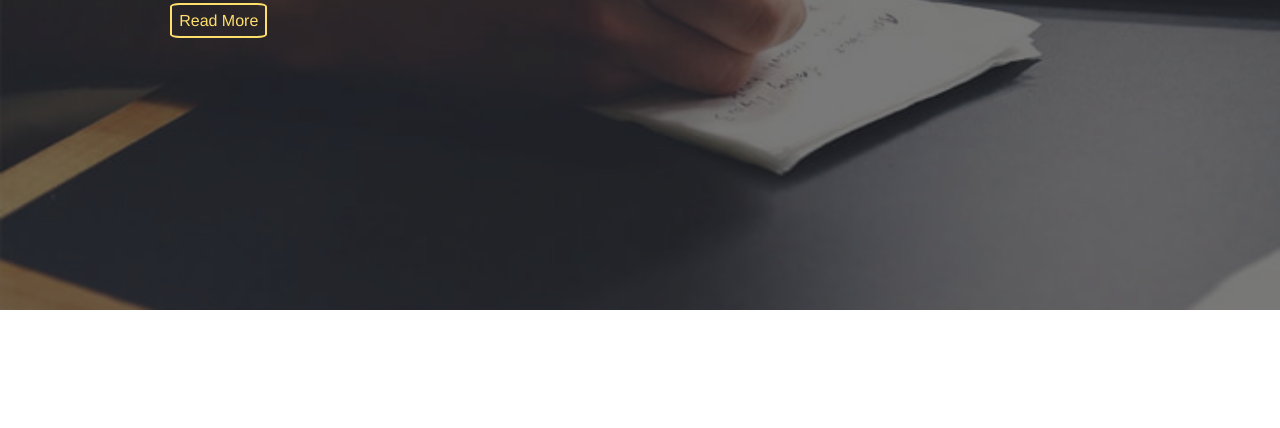
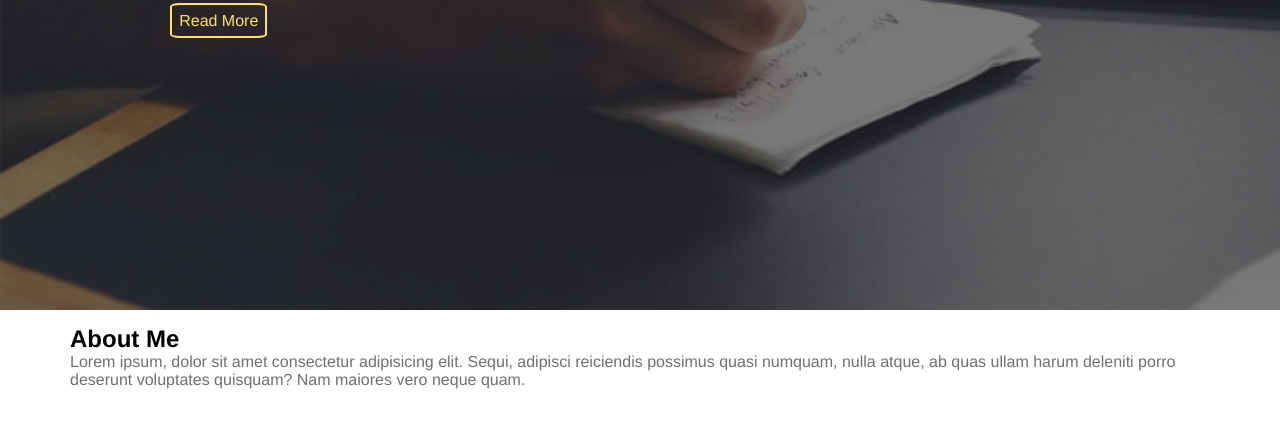
Before and after one commit to omar199523/myPorfile, a plain HTML site: page index.html in a window 1280 px wide. Shown: the part 490-918 px from the top of the page. Drawn offline with Linux system fonts and the light colour scheme.

Commit message:
i about section

```diff
--- a/index.html
+++ b/index.html
@@ -25,10 +25,16 @@
                 </div>
             </div>
         </section>
-            <!--<section id="aboutMe">
+            <section id="aboutMe">
+                <div id="aboutCon" class="container">
+                    <h2>About Me</h2>
+                <p>Lorem ipsum, dolor sit amet consectetur adipisicing elit. Sequi, adipisci reiciendis possimus quasi numquam, nulla atque, ab quas ullam harum deleniti porro deserunt voluptates quisquam? Nam maiores vero neque quam.</p>
+                <div id="aboutImg">
+                </div>
+                </div>
 
             </section>
-            <section id="myWark">
+            <!--<section id="myWark">
 
             </section>
             <section id="ConectUs">
```
Also changed, not shown: img/about.png (added).
